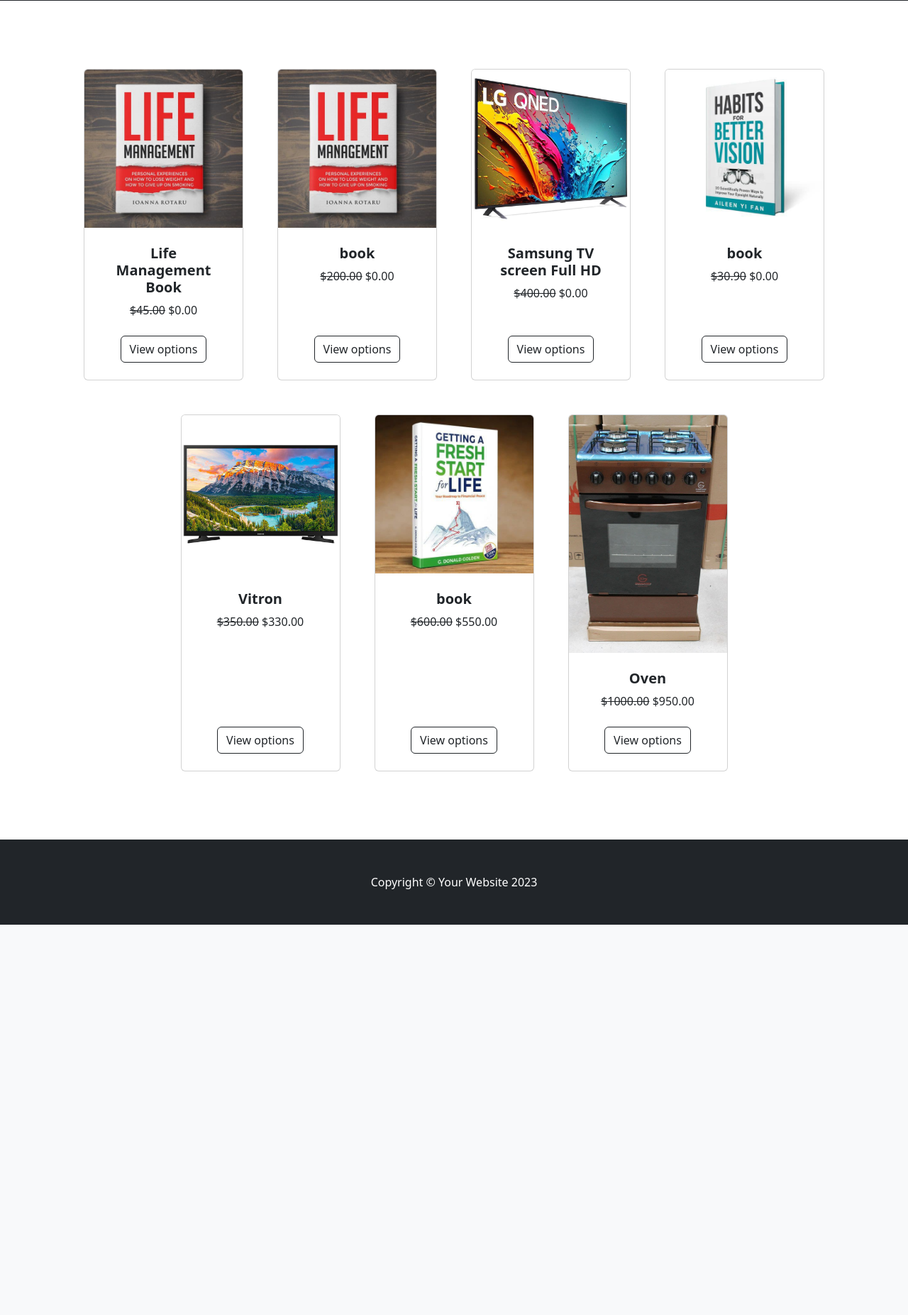
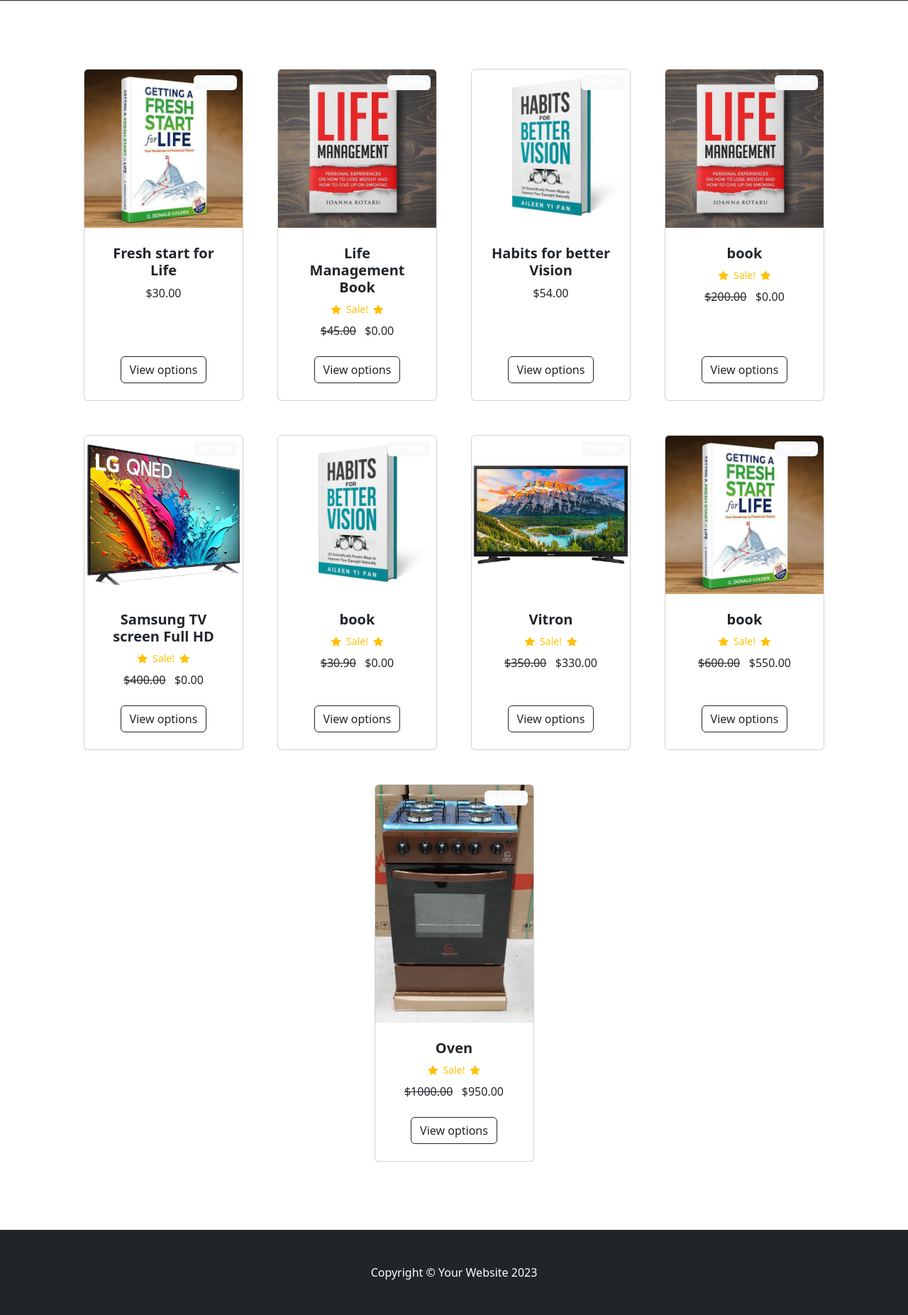
Before and after one commit to NjugunaKelvin/Nova-Buy, a Django app: page / in a window 1280 px wide. Shown: the part 352-2205 px from the top of the page at 71% size. Before the commit the page ends 1655 px from the top, so only its background shows below. Run offline with Django 5.2, Linux system fonts and the light colour scheme; data comes from the database, SQL or seed files in the repository; both versions use the stored data as it was after the commit; some libraries are stand-ins or nearby versions.

Commit message:
added products badge

```diff
--- a/store/templates/home.html
+++ b/store/templates/home.html
@@ -66,6 +66,8 @@
                         {% if product.is_sale %}
                         <div class="col mb-5">
                             <div class="card h-100">
+                                <!-- sales badge -->
+                                <div class="badge bg-light text-white position-absolute" style="top: 0.5rem; right: 0.5rem;">On Sale</div>
                                 <!-- Product image-->
                                 <img class="card-img-top" src="{{ product.image.url}}" alt="..." />
                                 <!-- Product details-->
@@ -73,12 +75,48 @@
                                     <div class="text-center">
                                         <!-- Product name-->
                                         <h5 class="fw-bolder">{{product.name}}</h5>
+
+                                        <!-- Sale -->
+                                        <div class="d-flex
+                                        justify-content-center small
+                                        text-warning mb-2">
+                                        <div class="bi-star-fill"></div>
+                                        &nbsp;&nbsp;Sale!&nbsp;&nbsp;
+                                        <div class="bi-star-fill"></div>
+
+
+                                        </div>
+
                                         <!-- Product price-->
                                         <strike>${{product.price}}</strike>
-
+                                        &nbsp;
 
                                         ${{product.sale_price}}
 
+                                    </div>
+
+                                </div>
+                                <!-- Product actions-->
+                                <div class="card-footer p-4 pt-0 border-top-0 bg-transparent">
+                                    <div class="text-center"><a class="btn btn-outline-dark mt-auto" href="#">View options</a></div>
+                                </div>
+                            </div>
+                        </div>
+                        {% else %}
+                        <div class="col mb-5">
+                            <div class="card h-100">
+                                <!-- sales badge -->
+                                <div class="badge bg-light text-white position-absolute" style="top: 0.5rem; right: 0.5rem;">On Sale</div>
+                                <!-- Product image-->
+                                <img class="card-img-top" src="{{ product.image.url}}" alt="..." />
+                                <!-- Product details-->
+                                <div class="card-body p-4">
+                                    <div class="text-center">
+                                        <!-- Product name-->
+                                        <h5 class="fw-bolder">{{product.name}}</h5>
+
+                                        <!-- Product price-->
+                                        ${{product.price}}
                                     </div>
 
                                 </div>
```
Also changed, not shown: db.sqlite3, media/uploads/product/TV_screen.jpg (added), media/uploads/product/book1_5dQs59U.jpg (added), media/uploads/product/book3_dHMg4HJ.jpg (added), media/uploads/product/book4_pIreR7h.jpg (added), media/uploads/product/fridge.jpg (added), media/uploads/product/headphones.jpg (added), media/uploads/product/oven.jpg (added), media/uploads/product/screen2.jpg (added), media/uploads/product/washing_machine.jpg (added), store/templates/base.html (added).
